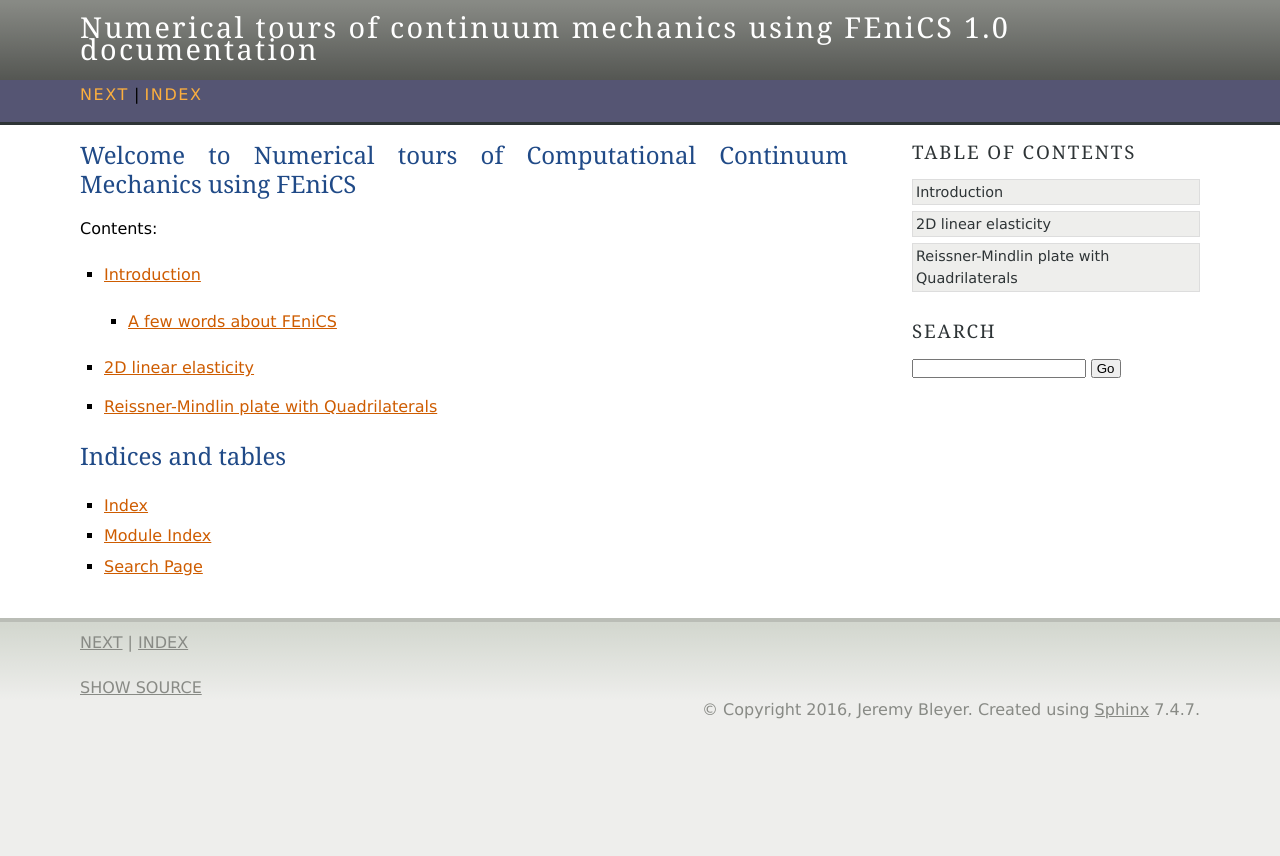
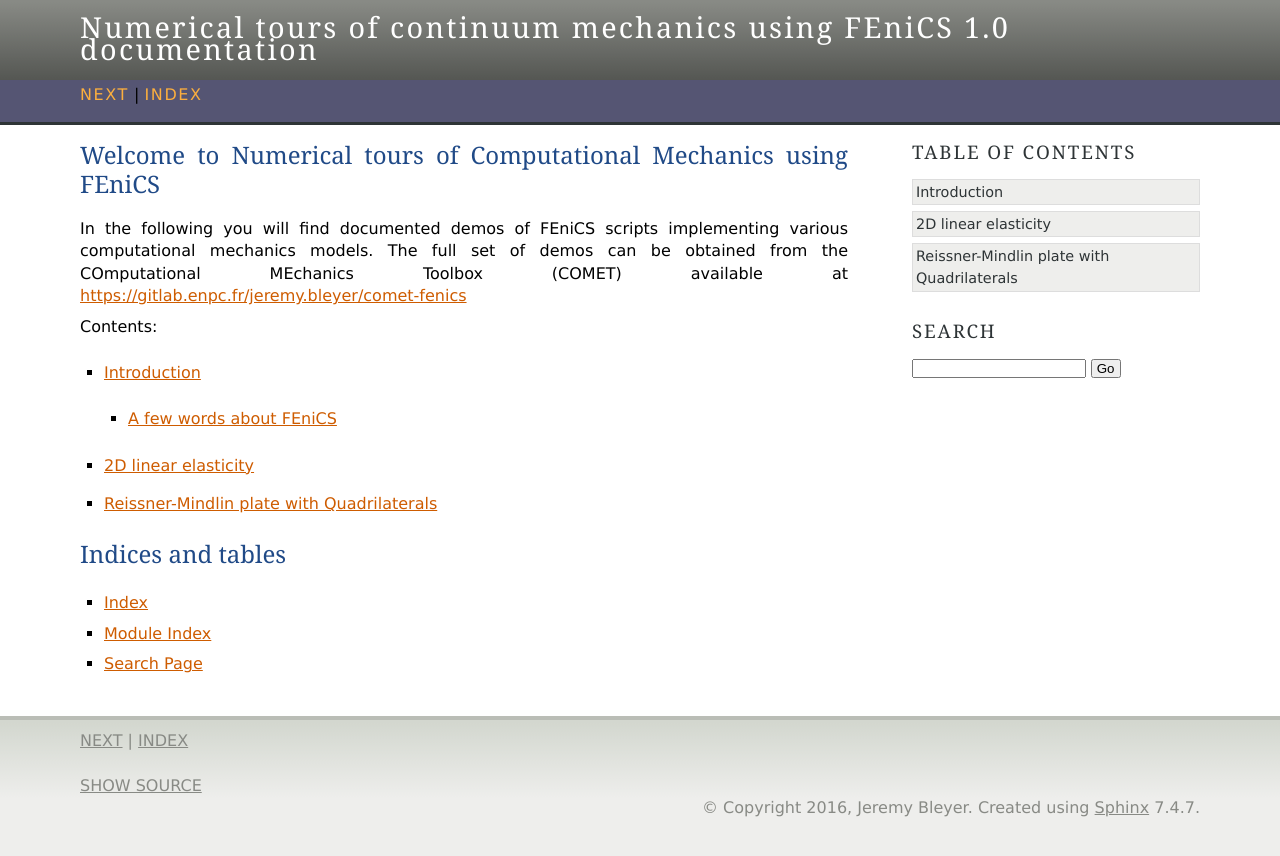
Before and after one commit to jkinda/cornet-fenics, a Sphinx documentation site: the page built from doc/index.rst, in a window 1280 px wide. Shown: the top 856 px of the page. Built offline with Sphinx 7.4.7, drawn with Linux system fonts in a browser that asks for light colours.

Commit message:
Added intro

```diff
--- a/doc/index.rst
+++ b/doc/index.rst
@@ -3,8 +3,13 @@
    You can adapt this file completely to your liking, but it should at least
    contain the root `toctree` directive.
 
-Welcome to Numerical tours of Computational Continuum Mechanics using FEniCS
-============================================================================
+Welcome to Numerical tours of Computational Mechanics using FEniCS
+==================================================================
+
+In the following you will find documented demos of FEniCS scripts implementing
+various computational mechanics models. The full set of demos can be obtained
+from the COmputational MEchanics Toolbox (COMET) available at
+https://gitlab.enpc.fr/jeremy.bleyer/comet-fenics
 
 Contents:
 
```
